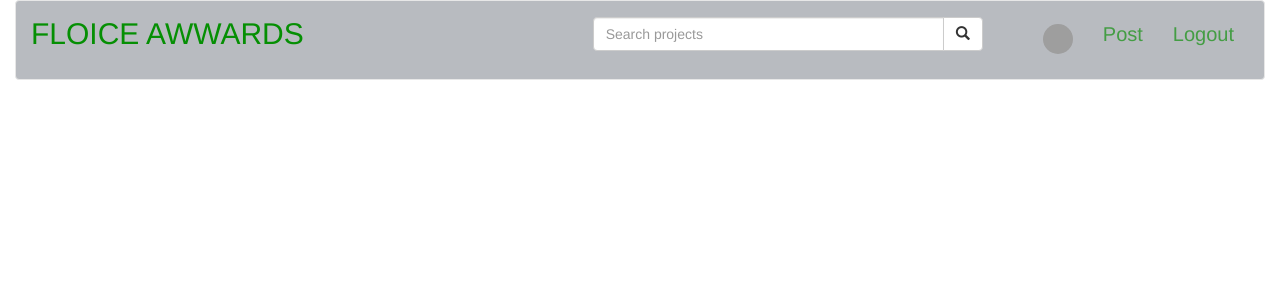
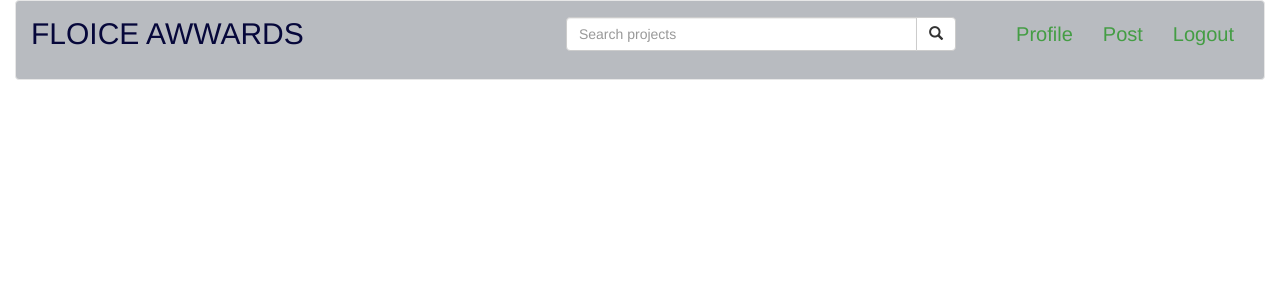
Before and after one commit to FloiceNyota/Awwards-Zone, a Django app: page / in a window 1280 px wide. Shown: the top 300 px of the page. Run offline with Django 3.2, Linux system fonts and the light colour scheme; the visitor is signed in with stand-in values (Sample User, id 1); data that the repository does not hold is empty; some libraries are stand-ins or nearby versions; grey boxes are pictures that could not be loaded.

Commit message:
update templates

```diff
--- a/awwards_app/templates/navbar.html
+++ b/awwards_app/templates/navbar.html
@@ -6,7 +6,7 @@
       <!-- Brand and toggle get grouped for better mobile display -->
       <div class="navbar-header">
         <a class="navbar-brand" href="{% url 'home' %}">
-          <p style="color: #058F03;font-size:30px;"><i class="fas fa-award"></i>FLOICE AWWARDS</p>
+          <p style="color: #06073a;font-size:30px;"><i class="fas fa-award"></i>FLOICE AWWARDS</p>
         </a>
         <button type="button" class="navbar-toggle collapsed" data-toggle="collapse"
           data-target="#bs-example-navbar-collapse-1" aria-expanded="false">
@@ -39,8 +39,7 @@
             <a href="{% url 'profile'%}"><img class="profile_picture"
               src="{{ current_user.profile.profile_picture.url }}" alt="{{ profile.name }}"></a>
               {% else %}
-              <a href="{% url 'profile'%}"><img class="profile_picture"
-                src="https://res.cloudinary.com/dbos9xidr/image/upload/v1626854682/zvtfufhexa8lqqqgcdt3.png" alt=""></a>
+              <a href="{% url 'profile'%}">Profile</a>
                 {% endif %}
           </li>
           <li>
```
